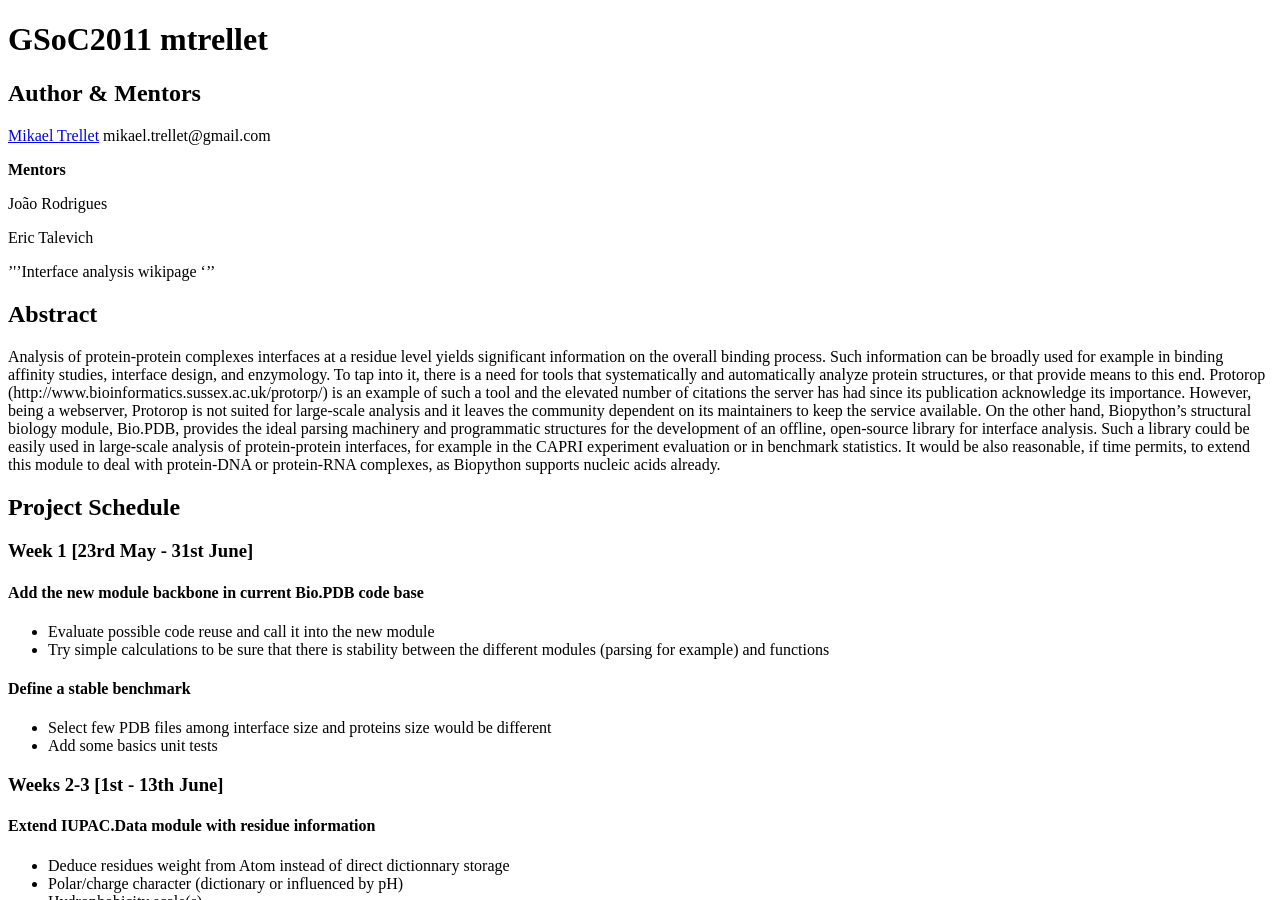
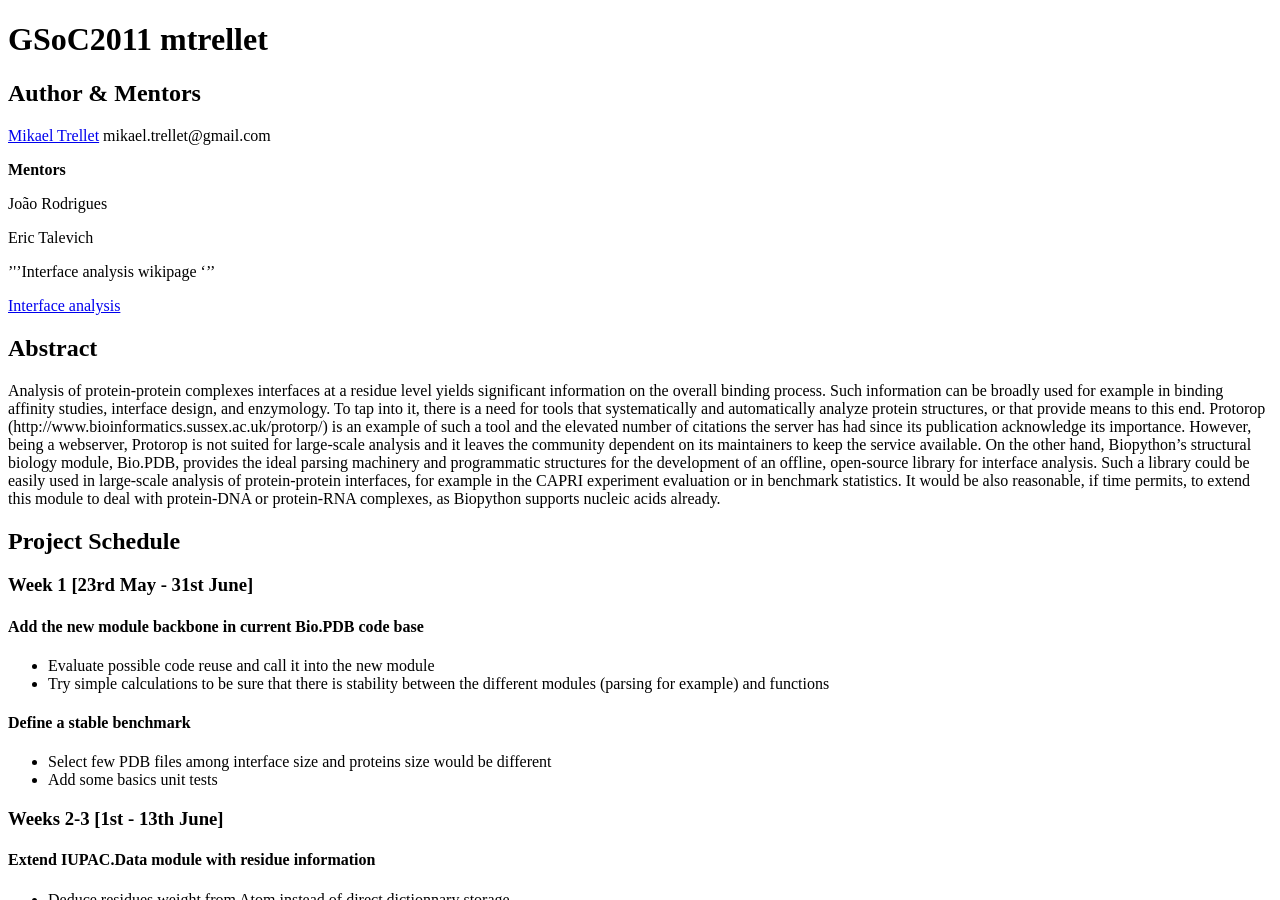
Before and after one commit to biopython/biopython.github.io, a Jekyll site: the page built from wiki/GSoC2011_mtrellet.md, in a window 1280 px wide and 900 px high. Built offline with Jekyll 4.4.1, drawn with Linux system fonts in a browser that asks for light colours.

Commit message:
Change to wiki page

```diff
--- a/wiki/GSoC2011_mtrellet.md
+++ b/wiki/GSoC2011_mtrellet.md
@@ -17,6 +17,8 @@ João Rodrigues
 Eric Talevich
 
 '''Interface analysis wikipage '''
+
+[Interface analysis](http://biopython.org/wiki/Interface_Analysis)
 
 Abstract
 --------
```
Also changed, not shown: 1 other file.
